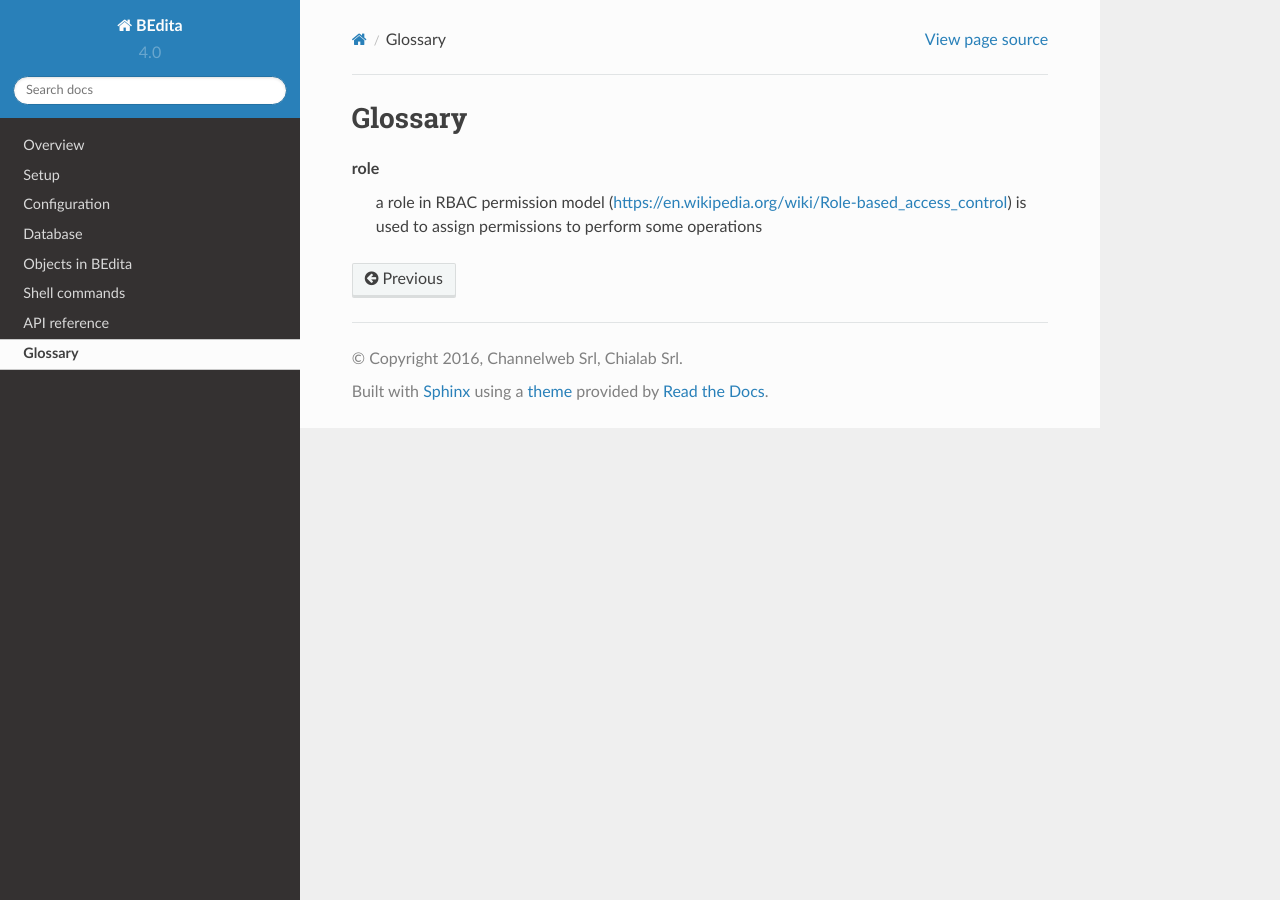
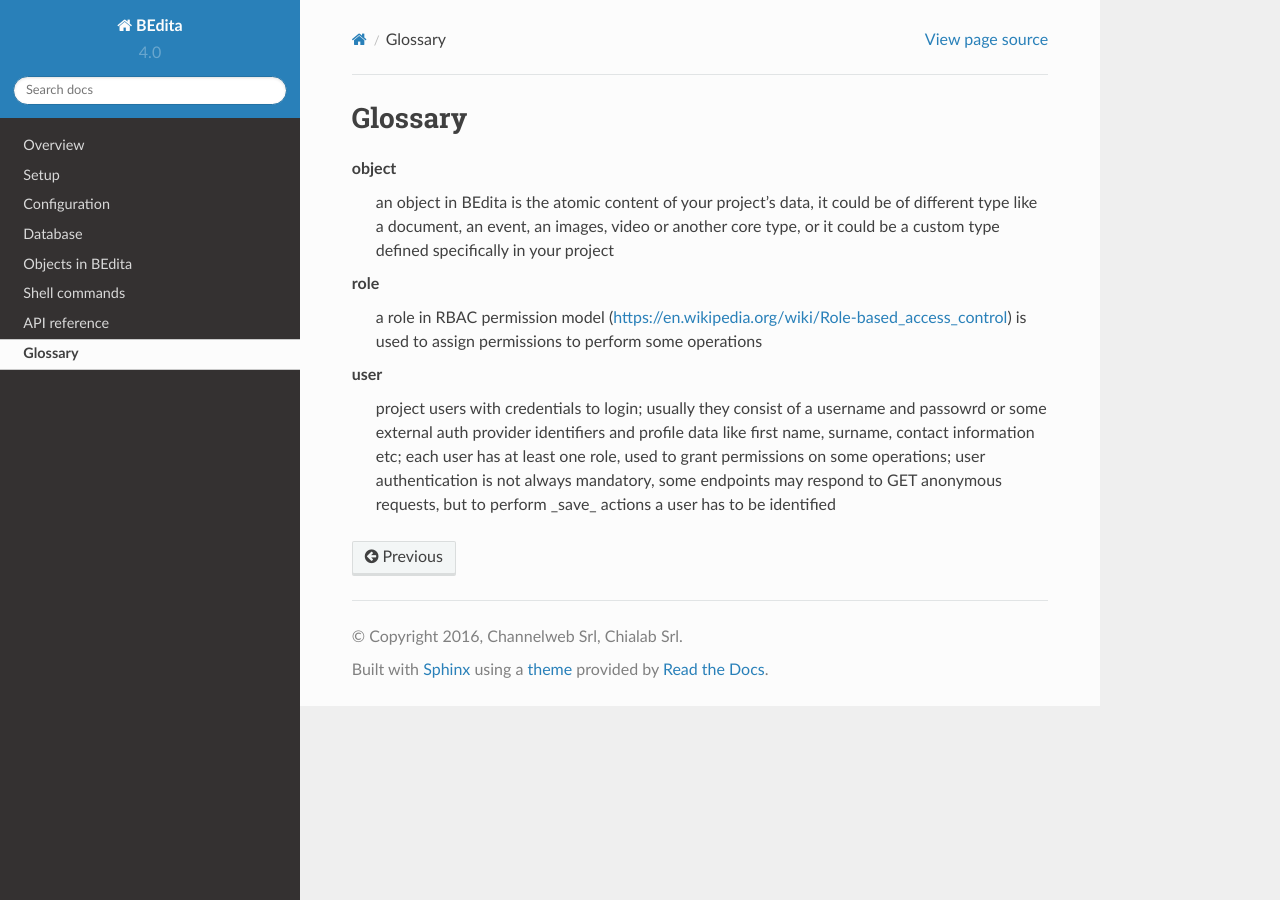
Before and after one commit to bedita/docs, a Sphinx documentation site: the page built from source/glossary.rst, in a window 1280 px wide. Built offline with Sphinx 7.4.7 and the Read the Docs theme 2.0.0, drawn with Linux system fonts in a browser that asks for light colours.

Commit message:
#7 docs: extend glossary

```diff
--- a/source/glossary.rst
+++ b/source/glossary.rst
@@ -3,6 +3,17 @@ Glossary
 
 .. glossary::
 
+    object
+        an object in BEdita is the atomic content of your project's data, it could be of different type like a document, an event, an images,
+        video or another core type, or it could be a custom type defined specifically in your project
+
     role
         a role in RBAC permission model (https://en.wikipedia.org/wiki/Role-based_access_control)
         is used to assign permissions to perform some operations
+
+    user
+        project users with credentials to login; usually they consist of a username and passowrd or some external
+        auth provider identifiers and profile data like first name, surname, contact information etc;
+        each user has at least one role, used to grant permissions on some operations;
+        user authentication is not always mandatory, some endpoints may respond to GET anonymous requests,
+        but to perform _save_ actions a user has to be identified
```
